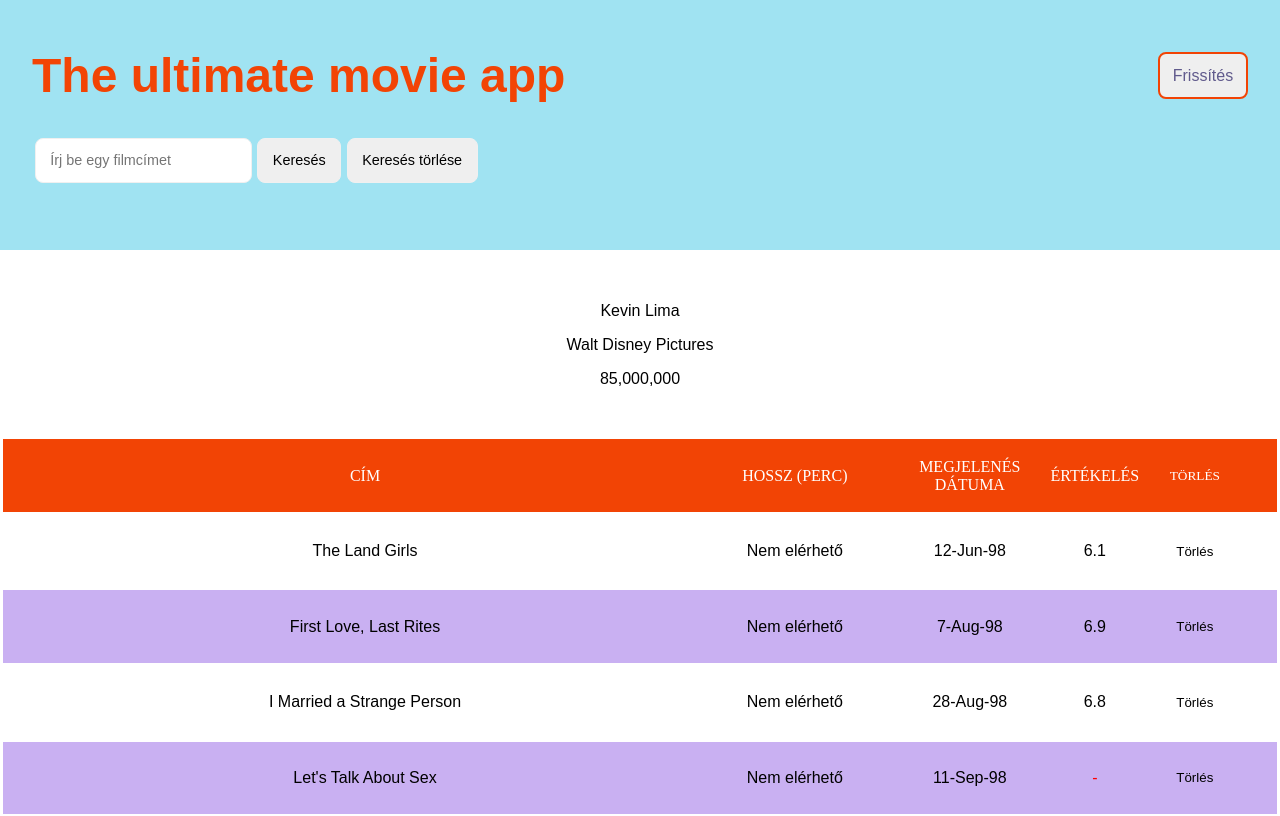
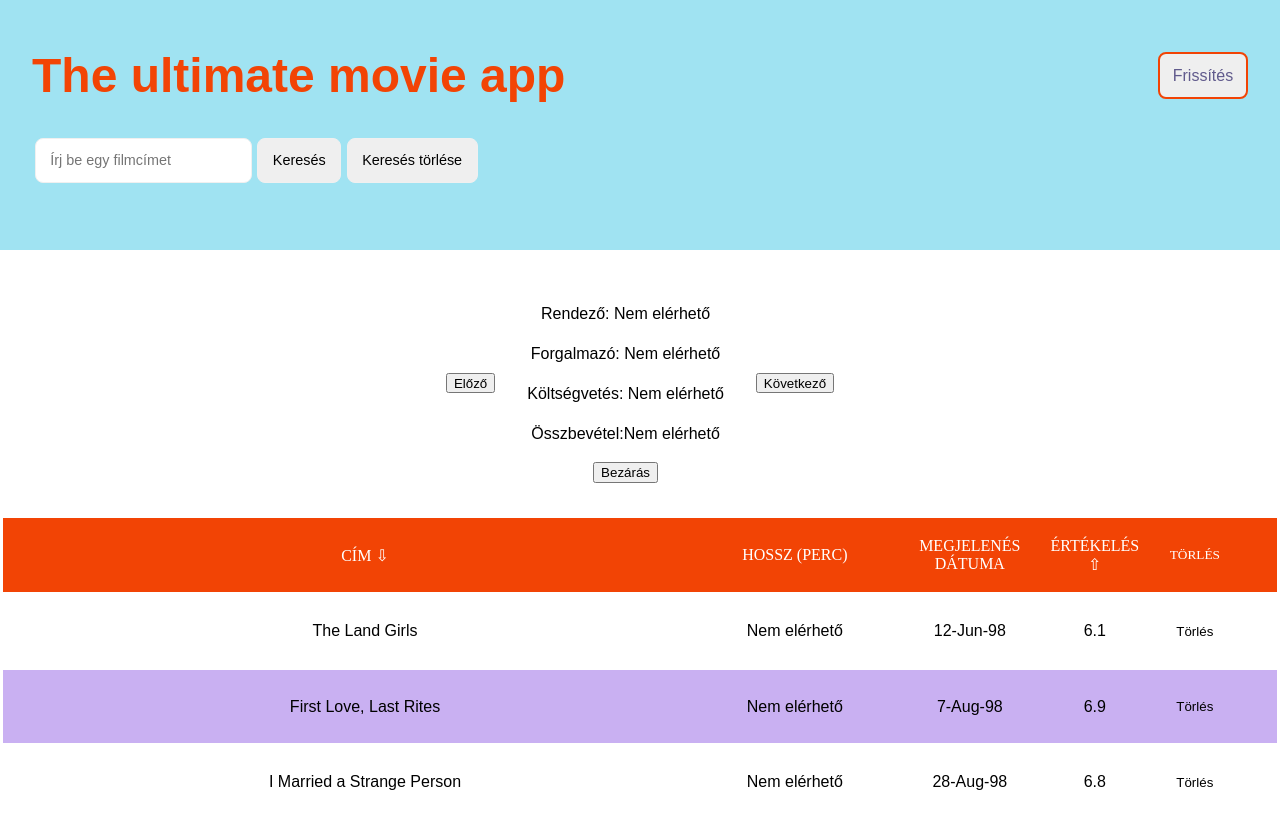
Before and after one commit to agnesnora/my-movie-app, a React (Create React App) app: page / in a window 1280 px wide. Shown: the top 816 px of the page. Built offline with nearby package versions, Linux system fonts and the light colour scheme; a web font is replaced by a local one.

Commit message:
select movie function

```diff
--- a/src/App.css
+++ b/src/App.css
@@ -106,14 +106,29 @@
 .line--background {
   background: purple;
 }
-
 .modal--container {
+  display: flex;
+  justify-content: center;
+  align-items: center;
+}
+.modal--details--container {
   text-align: center;
   padding: 2em;
 }
 
-a {
-  background-color: pink;
+.modal--details--container > h2 {
+  color: #605a8c;
+  text-transform: uppercase;
+}
+
+.modal--details--container > p {
+  font-weight: 500;
+  line-height: 1.5;
+}
+
+.btn--prev,
+.btn--next {
+  height: 20px;
 }
 
 .form--input,
--- a/src/App.js
+++ b/src/App.js
@@ -3,26 +3,30 @@ import movies from "./movies.json";
 import Header from "../src/components/Header.js";
 import Table from "../src/components/Table";
 import Modal from "../src/components/Modal";
-import { useState } from "react";
+import { useState, useEffect } from "react";
 
 function App() {
   const [moviesArray, setMoviesArray] = useState(movies);
-  const [selectedMovie, setSelectedMovie] = useState({});
+  const [selectedMovie, setSelectedMovie] = useState("");
   const [searchValue, setSearchValue] = useState("");
+
+  useEffect(() => {
+    console.log("searchValue: ", searchValue);
+    console.log("selectedMovie:", selectedMovie);
+  }, [searchValue, selectedMovie]);
 
   const getMovieDetail = (e) => {
     if (e.target.dataset.select) {
-      selectMovie(e.target.dataset.select);
+      setSelectedMovie(selectMovieLine(e.target.dataset.select));
       console.log("selectedMovie", selectedMovie);
+      let isSelected = true;
     }
   };
 
-  function selectMovie(filmId) {
-    const targetMovieObj = moviesArray.filter((movie) => {
+  function selectMovieLine(filmId) {
+    return moviesArray.filter((movie) => {
       return movie.Id == filmId;
-    });
-    console.log("targetMovieObj:", targetMovieObj[0].Title);
-    setSelectedMovie({ ...targetMovieObj });
+    })[0];
 
     // .map((film) => {
     //   return (
@@ -64,12 +68,11 @@ function App() {
     setMoviesArray(sortByTitle(moviesArray, "IMDB_Rating", "descending"));
   }
   function deleteLine() {
-    console.log(filtered);
+    console.log("deleteline");
   }
 
   function refresh() {
     setMoviesArray(movies);
-    console.log("sssssssssssssssssss");
   }
   function getInputValue(event) {
     setSearchValue(event.target.value);
@@ -81,7 +84,10 @@ function App() {
     const searchedMovieArray = moviesArray.filter((film) => {
       console.log(film.Title);
 
-      if (film.Title && film.Title.toString().includes(searchValue)) {
+      if (
+        film.Title &&
+        film.Title.toString().toLowerCase().includes(searchValue)
+      ) {
         return film;
       }
     });
@@ -113,28 +119,13 @@ function App() {
     );
   });
 
-  let filtered = moviesArray
-    .filter((film) => {
-      return film.Title === "102 Dalmatians";
-    })
-    .map((film) => {
-      return (
-        <Modal
-          key="hello"
-          title={film.Title}
-          director={film.Director}
-          distributor={film.Distributor}
-          productionBudget={film.Production_Budget}
-          gross={film.Worldwide_Gross}
-        />
-      );
-    });
   const lineStyle = {
     color: "#fff",
     textTransform: "uppercase",
     backgroundColor: "#F24405",
     fontFamily: "Francois One",
   };
+
   return (
     <div className="App">
       <Header
@@ -144,13 +135,21 @@ function App() {
         handleSearch={search}
         deleteSearch={deleteSearch}
       />
-      {filtered}
+      <Modal
+        key="hello"
+        title={selectedMovie.Title}
+        director={selectedMovie.Director}
+        distributor={selectedMovie.Distributor}
+        productionBudget={selectedMovie.Production_Budget}
+        gross={selectedMovie.Worldwide_Gross}
+      />
+      {/* {filtered} */}
       <Table
         style={lineStyle}
-        title="Cím"
+        title="Cím &#8681;"
         duration="Hossz"
         release="Megjelenés dátuma"
-        rating="Értékelés"
+        rating="Értékelés   &#8679;"
         delete="Törlés"
         handleClickTitle={handleHeaderTitleClick}
         handleClickRating={handleHeaderRatingClick}
--- a/src/components/Modal.js
+++ b/src/components/Modal.js
@@ -1,13 +1,30 @@
 export default function Modal(props) {
-  let productionBudgetSep = props.productionBudget;
+  // let productionBudgetSep = props.productionBudget;
 
   return (
     <div className="modal--container">
-      <h2>{props.Title}</h2>
-      <p>{props.director}</p>
-      <p>{props.distributor}</p>
-      <p>{productionBudgetSep.toLocaleString(true)}</p>
-      <p>{props.Worldwide_Gross}</p>
+      <button className="btn--prev">Előző</button>
+      <div className="modal--details--container">
+        <h2>{props.title}</h2>
+        <p>Rendező: {props.director ? props.director : "Nem elérhető"}</p>
+        <p>
+          Forgalmazó: {props.distributor ? props.distributor : "Nem elérhető"}
+        </p>
+        <p>
+          Költségvetés:{" "}
+          {props.productionBudget
+            ? props.productionBudget.toLocaleString(true)
+            : "Nem elérhető"}
+        </p>
+        <p>
+          Összbevétel:
+          {props.Worldwide_Gross
+            ? props.Worldwide_Gross.toLocaleString(true)
+            : "Nem elérhető"}
+        </p>
+        <button type="button">Bezárás</button>
+      </div>
+      <button className="btn--next">Következő</button>
     </div>
   );
 }
```
